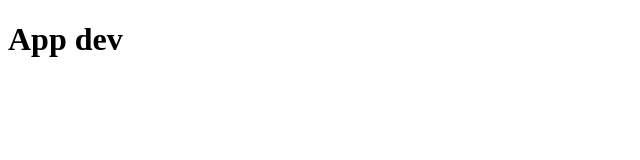
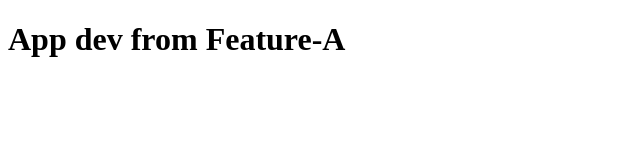
Before and after one commit to hengphilippe/MacproApp, a plain HTML site: page index.html in a window 1280 px wide. Shown: the whole page, without its empty margins (0-640 px from the left). Drawn offline with Linux system fonts and the light colour scheme.

Commit message:
Add header

```diff
--- a/index.html
+++ b/index.html
@@ -6,6 +6,6 @@
     <title>Demo</title>
 </head>
 <body>
-    <h1>App dev </h1>
+    <h1>App dev from Feature-A</h1>
 </body>
 </html>
```
